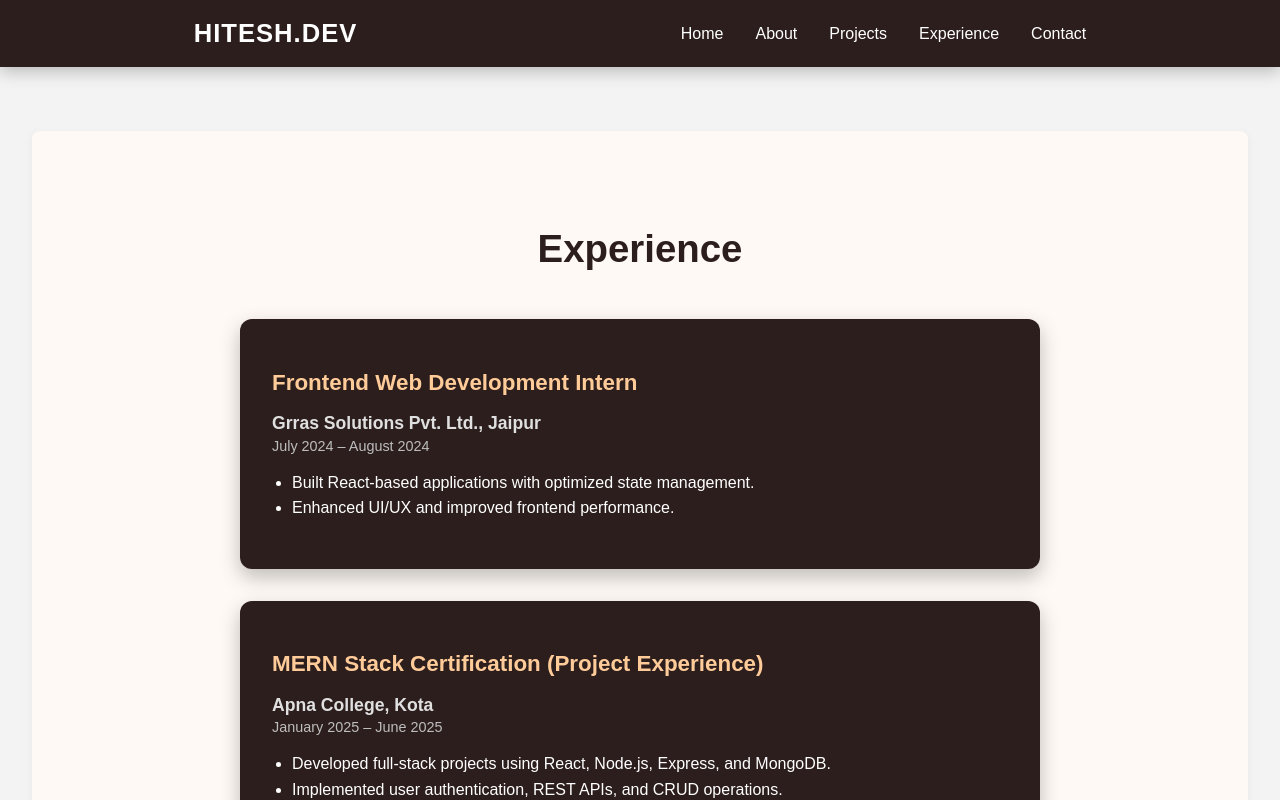
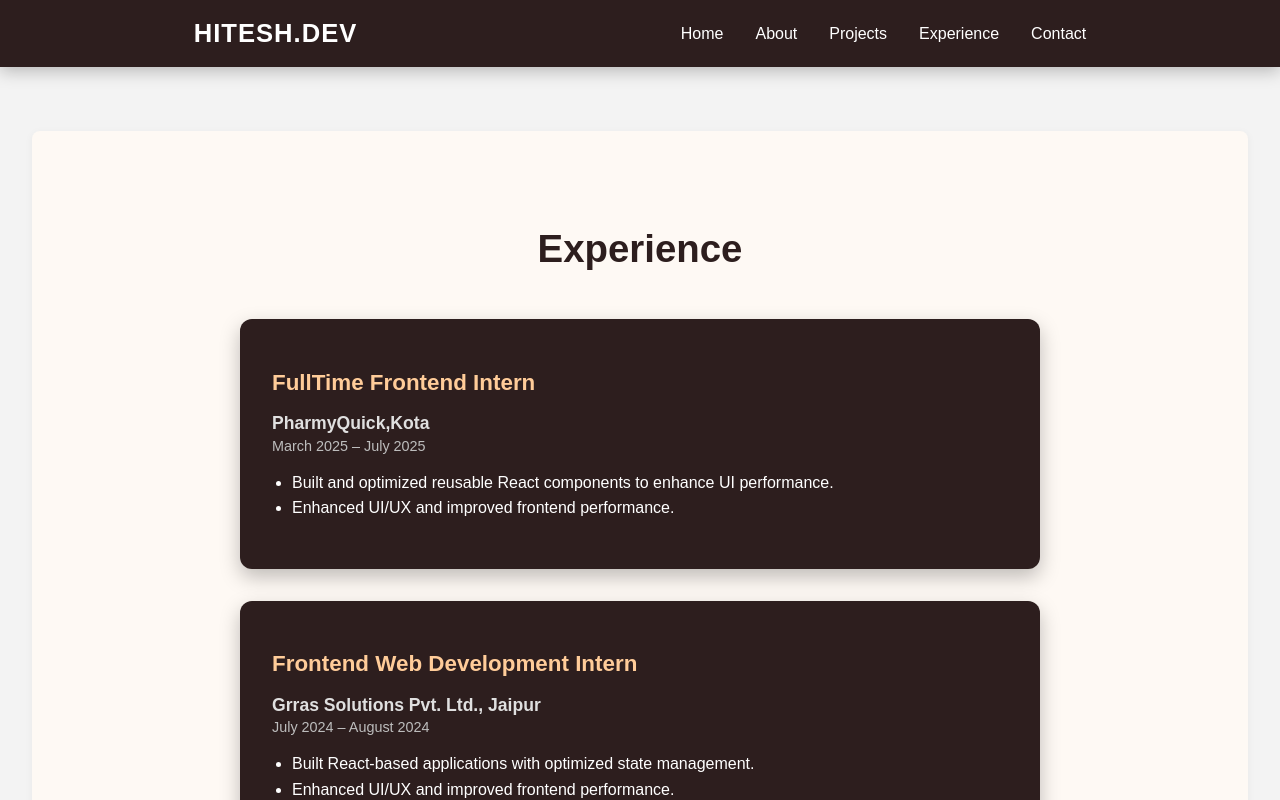
Before and after one commit to Hiteshbodhwani/PortfolioWebsite, a React (Create React App) app: page /experience in a window 1280 px wide. Shown: the top 800 px of the page. Built offline with nearby package versions, Linux system fonts and the light colour scheme.

Commit message:
Update Experience.js

```diff
--- a/src/components/Experience.js
+++ b/src/components/Experience.js
@@ -2,6 +2,15 @@ import React from 'react';
 import './StylingFiles/Experience.css';
 
 const experiences = [
+  {
+    role: 'FullTime Frontend  Intern',
+    company: 'PharmyQuick,Kota',
+    duration: 'March 2025 – July 2025',
+    description: [
+      'Built and optimized reusable React components to enhance UI performance.',
+      'Enhanced UI/UX and improved frontend performance.',
+    ],
+  },
   {
     role: 'Frontend Web Development Intern',
     company: 'Grras Solutions Pvt. Ltd., Jaipur',
@@ -14,7 +23,7 @@ const experiences = [
   {
     role: 'MERN Stack Certification (Project Experience)',
     company: 'Apna College, Kota',
-    duration: 'January 2025 – June 2025',
+    duration: 'January 2024 – June 2024',
     description: [
       'Developed full-stack projects using React, Node.js, Express, and MongoDB.',
       'Implemented user authentication, REST APIs, and CRUD operations.',
```
